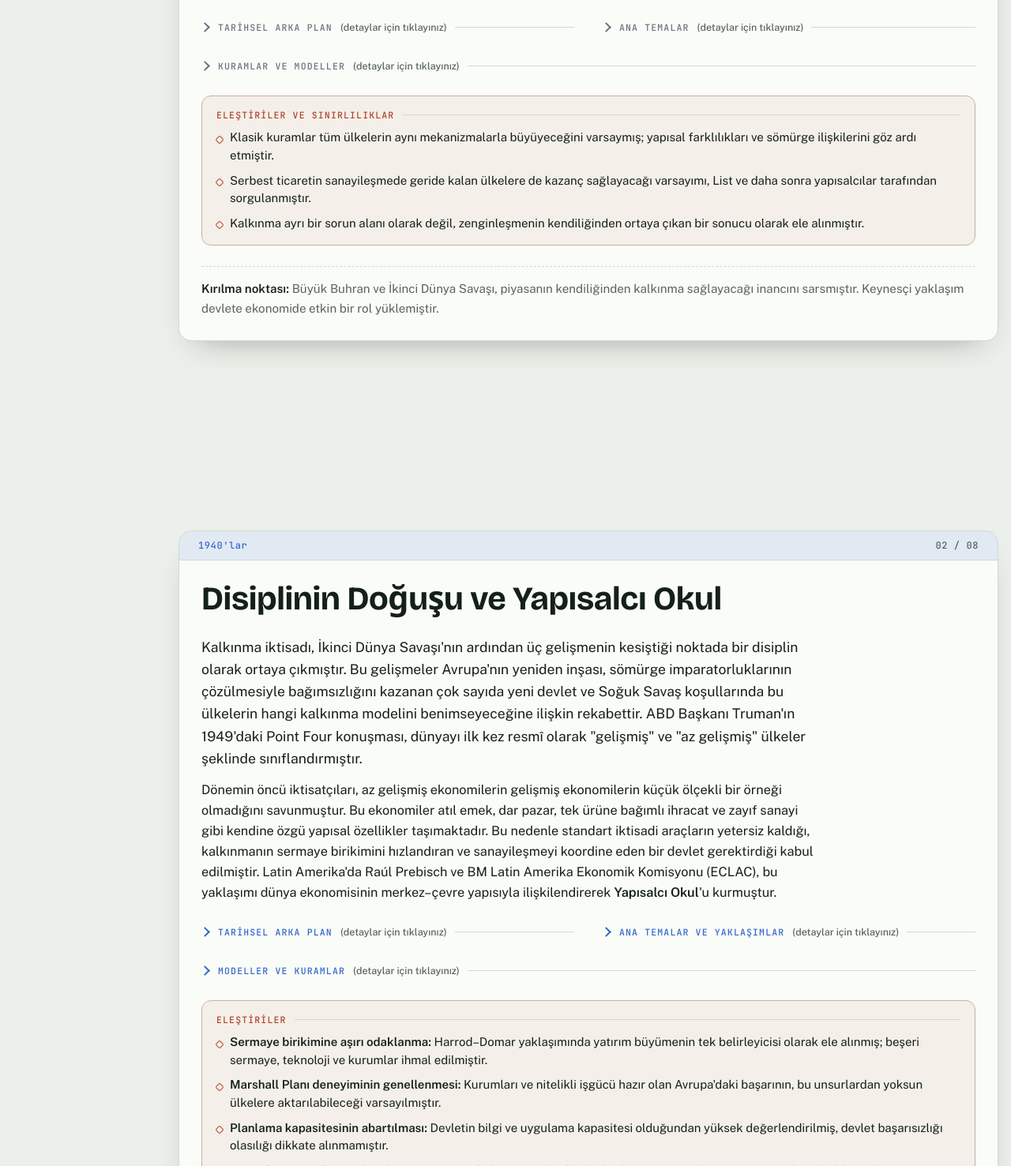
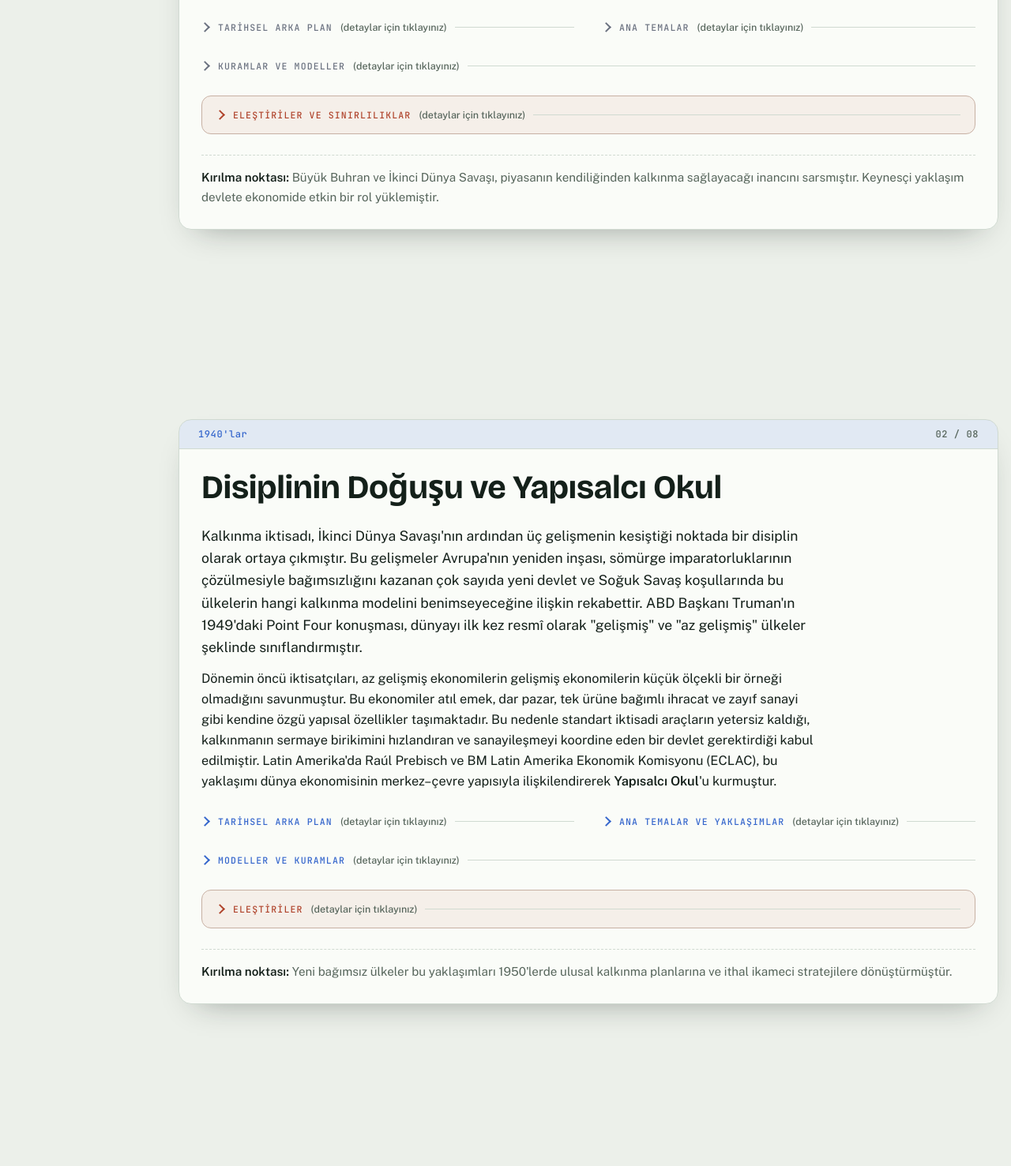
Before and after one commit to ercumentlaleli/tarihselkalkinma, a plain HTML site: page index.html in a window 1280 px wide. Shown: the part 1323-2800 px from the top of the page at 79% size. Drawn offline with nearby package versions, Linux system fonts and the light colour scheme.

Commit message:
Eleştiriler bölümlerini açılır yap
Co-Authored-By: Claude Opus 5.5 <noreply@anthropic.com>
Claude-Session: https://claude.ai/code/session_018gma7sYPDT7T54afYrDPqs

```diff
--- a/index.html
+++ b/index.html
@@ -141,6 +141,8 @@ details.mdl>summary::-webkit-details-marker{display:none}
 details.mdl>summary:focus-visible{outline:2px solid var(--ec);outline-offset:3px}
 details.mdl>summary h3{margin:0}
 details.mdl>summary:hover h3{color:var(--fg)}
+details.crit>summary:hover h3{color:var(--crit)}
+details.crit:not([open])>summary{padding:0}
 details.mdl[open]>summary{margin-bottom:12px}
 .hint{text-transform:none;letter-spacing:0;font:500 12.5px var(--font-b);color:var(--muted)}
 .chev{flex:none;width:9px;height:9px;border-right:2px solid currentColor;border-bottom:2px solid currentColor;transform:rotate(-45deg);transition:transform .25s;margin-right:2px}
@@ -304,11 +306,11 @@ details.mdl[open]>ul,details.mdl[open]>.models{animation:drop .4s cubic-bezier(.
                 <p>Kalkınmanın itici gücü, girişimcinin geliştirdiği yeni ürün, yöntem ve pazarlardır. Bu yaklaşım içsel büyüme teorilerine ve yenilik politikalarına kaynaklık etmiştir.</p></div>
             </div>
           </details>
-          <section class="crit"><h3>Eleştiriler ve sınırlılıklar</h3><ul>
+          <details class="mdl crit"><summary><h3><span class="chev" aria-hidden="true"></span>Eleştiriler ve sınırlılıklar <span class="hint">(detaylar için tıklayınız)</span></h3></summary><ul>
             <li>Klasik kuramlar tüm ülkelerin aynı mekanizmalarla büyüyeceğini varsaymış; yapısal farklılıkları ve sömürge ilişkilerini göz ardı etmiştir.</li>
             <li>Serbest ticaretin sanayileşmede geride kalan ülkelere de kazanç sağlayacağı varsayımı, List ve daha sonra yapısalcılar tarafından sorgulanmıştır.</li>
             <li>Kalkınma ayrı bir sorun alanı olarak değil, zenginleşmenin kendiliğinden ortaya çıkan bir sonucu olarak ele alınmıştır.</li>
-          </ul></section>
+          </ul></details>
           <p class="turn"><b>Kırılma noktası:</b> Büyük Buhran ve İkinci Dünya Savaşı, piyasanın kendiliğinden kalkınma sağlayacağı inancını sarsmıştır. Keynesçi yaklaşım devlete ekonomide etkin bir rol yüklemiştir.</p>
         </div>
       </article>
@@ -353,12 +355,12 @@ details.mdl[open]>ul,details.mdl[open]>.models{animation:drop .4s cubic-bezier(.
                 <p class="key"><b>Not:</b> Prebisch ve ECLAC sıklıkla Bağımlılık Okulu ile karıştırılmaktadır. Bağımlılık Okulu, yapısalcılığın 1960'larda radikalleşen ayrı bir koludur.</p></div>
             </div>
           </details>
-          <section class="crit"><h3>Eleştiriler</h3><ul>
+          <details class="mdl crit"><summary><h3><span class="chev" aria-hidden="true"></span>Eleştiriler <span class="hint">(detaylar için tıklayınız)</span></h3></summary><ul>
             <li><b>Sermaye birikimine aşırı odaklanma:</b> Harrod–Domar yaklaşımında yatırım büyümenin tek belirleyicisi olarak ele alınmış; beşeri sermaye, teknoloji ve kurumlar ihmal edilmiştir.</li>
             <li><b>Marshall Planı deneyiminin genellenmesi:</b> Kurumları ve nitelikli işgücü hazır olan Avrupa'daki başarının, bu unsurlardan yoksun ülkelere aktarılabileceği varsayılmıştır.</li>
             <li><b>Planlama kapasitesinin abartılması:</b> Devletin bilgi ve uygulama kapasitesi olduğundan yüksek değerlendirilmiş, devlet başarısızlığı olasılığı dikkate alınmamıştır.</li>
             <li><b>Ampirik tartışmalar:</b> Prebisch–Singer tezine ilişkin ticaret hadleri bulgularının veri ve dönem seçimine duyarlı olduğu ileri sürülmüştür.</li>
-          </ul></section>
+          </ul></details>
           <p class="turn"><b>Kırılma noktası:</b> Yeni bağımsız ülkeler bu yaklaşımları 1950'lerde ulusal kalkınma planlarına ve ithal ikameci stratejilere dönüştürmüştür.</p>
         </div>
       </article>
@@ -438,14 +440,14 @@ details.mdl[open]>ul,details.mdl[open]>.models{animation:drop .4s cubic-bezier(.
                 <p>Wallerstein'a göre tek bir kapitalist dünya ekonomisi merkez, yarı çevre ve çevreden oluşmaktadır. Ülkeler bu hiyerarşi içinde konum değiştirebilir; ancak sistem hiyerarşinin kendisini sürekli yeniden üretir.</p></div>
             </div>
           </details>
-          <section class="crit"><h3>Eleştiriler</h3><ul>
+          <details class="mdl crit"><summary><h3><span class="chev" aria-hidden="true"></span>Eleştiriler <span class="hint">(detaylar için tıklayınız)</span></h3></summary><ul>
             <li><b>İthal ikamesinin tıkanması:</b> Kolay aşamanın ardından ara ve yatırım malı ithalatı artmıştır. Kronik döviz darboğazı ve ödemeler dengesi krizleri, ekonomilerde dur-kalk döngülerine yol açmıştır.</li>
             <li><b>Verimsizlik ve rant:</b> Korumacılık, küçük ölçekli ve ihracat yapamayan sanayilerin oluşmasına ve rant arayışına neden olmuştur. Aşırı değerli kur tarımı ve ihracatı dolaylı olarak vergilendirmiştir.</li>
             <li><b>Kentsel yanlılık:</b> Lipton'a göre tarımın ihmal edilmesi gıda sorunlarına, kırdan kente göçe ve kentlerde kayıt dışı yoksulluğa yol açmıştır.</li>
             <li><b>Lewis modelinin sınırlılıkları:</b> Tarımda sıfır marjinal verimlilik varsayımı ampirik olarak tartışmalı bulunmuştur. Harris ve Todaro (1970), kentlerdeki işsizliğe rağmen göçün neden sürdüğünü beklenen gelir kavramıyla açıklamıştır.</li>
             <li><b>Modernleşme kuramına yönelik eleştiriler:</b> Rostow'un şeması doğrusal, Avrupa merkezli ve dış ilişkileri göz ardı eden bir yaklaşım olarak eleştirilmiştir.</li>
             <li><b>Bağımlılık Okulunun açmazı:</b> Okul, Güney Kore ve Tayvan'ın dünya pazarıyla bütünleşerek başarılı olmasını açıklayamamış; sistemden kopuş önerisi gerçekçi bulunmamıştır.</li>
-          </ul></section>
+          </ul></details>
           <p class="turn"><b>Kırılma noktası:</b> Büyüme oranları yüksek seyretmiş, ancak yoksulluk, işsizlik ve eşitsizlik azalmamıştır. 1970'lerde odak büyümeden bölüşüme kaymıştır.</p>
         </div>
       </article>
@@ -495,12 +497,12 @@ details.mdl[open]>ul,details.mdl[open]>.models{animation:drop .4s cubic-bezier(.
                 <p>ILO'nun Kenya raporu, kentlerde resmî istihdamın dışında kalan geniş bir küçük üretim ve hizmet alanını tanımlamıştır. Kayıt dışılık bu tarihten itibaren kalkınma iktisadının kalıcı konularından biri haline gelmiştir.</p></div>
             </div>
           </details>
-          <section class="crit"><h3>Eleştiriler</h3><ul>
+          <details class="mdl crit"><summary><h3><span class="chev" aria-hidden="true"></span>Eleştiriler <span class="hint">(detaylar için tıklayınız)</span></h3></summary><ul>
             <li><b>Üretim kapasitesinin ihmali:</b> Temel ihtiyaçlar yaklaşımı tüketimi ön plana çıkardığı, büyümeyi ve sanayileşmeyi ikinci planda bıraktığı gerekçesiyle eleştirilmiştir.</li>
             <li><b>Yukarıdan aşağı yaklaşım:</b> İhtiyaçların dışarıdan tanımlanması eleştiri konusu olmuştur. Bazı gelişmekte olan ülkeler bu yaklaşımı gelişmiş ülkelerin sanayileşmeyi sınırlama girişimi olarak değerlendirmiştir.</li>
             <li><b>Proje temelli yaklaşımın sınırlılıkları:</b> Kırsal kalkınma projeleri yüksek maliyetli olmuş, geniş ölçekte uygulanamamış ve yönetişim sorunlarıyla karşılaşmıştır.</li>
             <li><b>Kırılgan finansman yapısı:</b> Borçla finanse edilen büyüme, dış faiz ve emtia fiyatı şoklarına karşı savunmasız kalmıştır.</li>
-          </ul></section>
+          </ul></details>
           <p class="turn"><b>Kırılma noktası:</b> 1979 faiz şoku ve Meksika'nın 1982'de borç ödemelerini durdurması borç krizini başlatmıştır. Tartışmanın odağı yoksulluktan istikrar ve piyasa mekanizmasına kaymıştır. Lewis ve Schultz'un 1979'da Nobel Ödülü'nü paylaşması ise yüksek kalkınma teorisinin mirasını teyit etmiştir.</p>
         </div>
       </article>
@@ -559,14 +561,14 @@ details.mdl[open]>ul,details.mdl[open]>.models{animation:drop .4s cubic-bezier(.
                 <p class="key"><b>Önemi:</b> Rapor, Büyümenin Sınırları'ndan farklı olarak büyümeyi reddetmemiş; gelişmekte olan ülkelerin kalkınma hakkı ile çevrenin korunmasını uzlaştırmayı amaçlamıştır.</p></div>
             </div>
           </details>
-          <section class="crit"><h3>Eleştiriler</h3><ul>
+          <details class="mdl crit"><summary><h3><span class="chev" aria-hidden="true"></span>Eleştiriler <span class="hint">(detaylar için tıklayınız)</span></h3></summary><ul>
             <li><b>Sosyal maliyetler:</b> Sağlık ve eğitim harcamalarındaki kesintiler yoksulluğu artırmıştır. UNICEF'in <i>İnsani Yüzlü Uyum</i> (1987) raporu bu maliyetleri belgelemiştir.</li>
             <li><b>Beklenen büyümenin gerçekleşmemesi:</b> Afrika ve Latin Amerika'da durgunluk sürmüş, kayıp on yıl uzamıştır.</li>
             <li><b>Tek tip politika önerisi:</b> Ülkelerin özgün koşulları, kurumsal yapıları ve reformların uygulanma sırası göz ardı edilmiştir.</li>
             <li><b>Doğu Asya deneyiminin yorumlanması:</b> Güney Kore ve Tayvan'ın serbest piyasa politikalarıyla değil, yoğun devlet yönlendirmesiyle büyüdüğü ileri sürülmüştür.</li>
             <li><b>Finansal serbestleşmenin riskleri:</b> Bu riskler sonraki on yılda yaşanan krizlerle ortaya çıkmıştır. Kredi koşulluluğu ulusal egemenlik ve demokratik meşruiyet açısından da sorgulanmıştır.</li>
             <li><b>Sürdürülebilirlik kavramının belirsizliği:</b> Brundtland tanımı, farklı aktörlerin farklı biçimlerde yorumlayabildiği geniş bir uzlaşı kavramı olarak eleştirilmiştir.</li>
-          </ul></section>
+          </ul></details>
           <p class="turn"><b>Kırılma noktası:</b> Latin Amerika ve Afrika'da kayıp on yıl yaşanırken devletin yönlendirdiği Doğu Asya ekonomileri hızla büyümüştür. Bu durum, piyasa ile devlet arasındaki ilişkinin yeniden değerlendirilmesini zorunlu kılmıştır.</p>
         </div>
       </article>
@@ -618,13 +620,13 @@ details.mdl[open]>ul,details.mdl[open]>.models{animation:drop .4s cubic-bezier(.
                 <p>Bu yaklaşıma göre kalkınma, Batı'nın gelişmekte olan ülkeleri "az gelişmiş" olarak tanımlayarak kendi modelini yaygınlaştırdığı bir söylemdir. Escobar'ın <i>Kalkınmayla Karşılaşmak</i> ve Wolfgang Sachs'ın derlediği <i>Kalkınma Sözlüğü</i> adlı eserler yerel bilgiyi ve toplumsal hareketleri alternatif olarak öne çıkarmıştır.</p></div>
             </div>
           </details>
-          <section class="crit"><h3>Eleştiriler</h3><ul>
+          <details class="mdl crit"><summary><h3><span class="chev" aria-hidden="true"></span>Eleştiriler <span class="hint">(detaylar için tıklayınız)</span></h3></summary><ul>
             <li><b>Kurumsal yaklaşımın uygulanabilirliği:</b> Hangi kurumların hangi yöntemle oluşturulacağı belirsiz kalmıştır. İyi yönetişim gündemi gelişmekte olan ülkelere kapsamlı yeni koşullar getirmiştir; Grindle bu nedenle "yeterince iyi yönetişim" kavramını önermiştir.</li>
             <li><b>İnsani Gelişme Endeksi'nin sınırlılıkları:</b> Endeksin boyutlarının ağırlıklandırılması keyfi bulunmuş, gelir dağılımı ve çevresel sürdürülebilirlik başlangıçta kapsam dışında kalmıştır. Bu eleştiriler üzerine eşitsizliğe göre düzeltilmiş endeksler geliştirilmiştir.</li>
             <li><b>Kalkınmacı devlet modelinin aktarılabilirliği:</b> Doğu Asya'nın başarısının toprak reformu, Soğuk Savaş döneminde sağlanan dış destek ve güçlü bürokrasi gibi özgün tarihsel koşullara dayandığı ileri sürülmüştür.</li>
             <li><b>Kalkınma sonrası yaklaşımın sınırlılıkları:</b> Yaklaşım güçlü bir eleştiri sunmuş, ancak uygulanabilir somut bir alternatif ortaya koyamamıştır.</li>
             <li><b>Post-Washington Uzlaşması'nın sınırlılıkları:</b> Eleştirmenlere göre bu yaklaşım politika setini değiştirmekten çok genişletmiş, piyasa merkezli çerçeveyi korumuştur.</li>
-          </ul></section>
+          </ul></details>
           <p class="turn"><b>Kırılma noktası:</b> 1997 Asya krizi ve geçiş ekonomilerinin deneyimleri, tüm ülkelere aynı politika setinin önerilmesinin sınırlarını göstermiştir. 2000'li yıllarda daha temkinli, kanıta dayalı ve çoğulcu bir kalkınma iktisadı gelişmiştir.</p>
         </div>
       </article>
@@ -688,14 +690,14 @@ details.mdl[open]>ul,details.mdl[open]>.models{animation:drop .4s cubic-bezier(.
                 <p>2008 krizi ve COVID-19 salgını kalkınma kazanımlarının kırılganlığını ortaya koymuştur. Dijital dönüşüm mobil ödeme sistemleri ve e-devlet uygulamaları gibi fırsatlar sunarken dijital uçurum ve otomasyonun düşük ücret avantajını zayıflatması gibi riskler de taşımaktadır. Yapay zekânın istihdam üzerindeki etkisi yeni bir belirsizlik kaynağı oluşturmaktadır.</p></div>
             </div>
           </details>
-          <section class="crit"><h3>Eleştiriler</h3><ul>
+          <details class="mdl crit"><summary><h3><span class="chev" aria-hidden="true"></span>Eleştiriler <span class="hint">(detaylar için tıklayınız)</span></h3></summary><ul>
             <li><b>Alanın parçalanması:</b> Mikro düzeyde kanıta odaklanılması, yapısal dönüşüm ve sanayileşme gibi temel soruların gözden kaçırılması riskini doğurmaktadır.</li>
             <li><b>Kurumsal belirlenimcilik:</b> Tarihsel kurumlara verilen ağırlığın, kamu politikalarının dönüştürücü gücünü küçümsediği ileri sürülmektedir.</li>
             <li><b>SKA'ların kapsamı:</b> 17 amaç ve 169 hedeften oluşan yapı önceliklerin belirlenmesini güçleştirmektedir.</li>
             <li><b>Yeşil büyümenin hızı:</b> Emisyonların büyümeden mutlak olarak ayrışması, iklim hedeflerine ulaşmak için gereken hızda gerçekleşmemektedir.</li>
             <li><b>Sanayi politikasının riskleri:</b> Devlet başarısızlığı ve rant arayışı riskleri yeniden gündeme gelmektedir.</li>
             <li><b>Kuzey–Güney gerilimi:</b> İklim ve ticaret kurallarının gelişmekte olan ülkelerin politika alanını daralttığı yönünde eleştiriler bulunmaktadır.</li>
-          </ul></section>
+          </ul></details>
           <p class="turn"><b>Açık soru:</b> Kalkınmanın gezegenin sınırları içinde ve kapsayıcı biçimde nasıl sürdürüleceği, alanın temel sorusu olmaya devam etmektedir.</p>
         </div>
       </article>
@@ -723,11 +725,11 @@ details.mdl[open]>ul,details.mdl[open]>.models{animation:drop .4s cubic-bezier(.
               <li><span class="y">2024–28</span><span><b>On İkinci Kalkınma Planı</b>Plan, dijital ve yeşil dönüşümü birlikte ele alan ikiz dönüşüm yaklaşımını benimsemekte; SKDM'ye uyumu ve 2053 net sıfır emisyon hedefini öncelikleri arasında saymaktadır.<span class="link">↔ İklim ve dijital dönüşüm</span></span></li>
             </ol>
           </section>
-          <section class="crit"><h3>Eleştiriler ve değerlendirme</h3><ul>
+          <details class="mdl crit"><summary><h3><span class="chev" aria-hidden="true"></span>Eleştiriler ve değerlendirme <span class="hint">(detaylar için tıklayınız)</span></h3></summary><ul>
             <li><b>Planların bağlayıcılığı:</b> 1980 sonrasında kalkınma planlarının yönlendirici etkisi azalmıştır.</li>
             <li><b>Tasarruf ve cari açık kısıtı:</b> Büyüme dönemleri sıklıkla dış finansman koşullarının bozulmasıyla sona ermiştir.</li>
             <li><b>Teknoloji yoğunluğu:</b> İhracat ağırlıklı olarak orta-düşük teknolojili ürünlerde yoğunlaşmıştır.</li>
-          </ul></section>
+          </ul></details>
         </div>
       </article>
 
```
